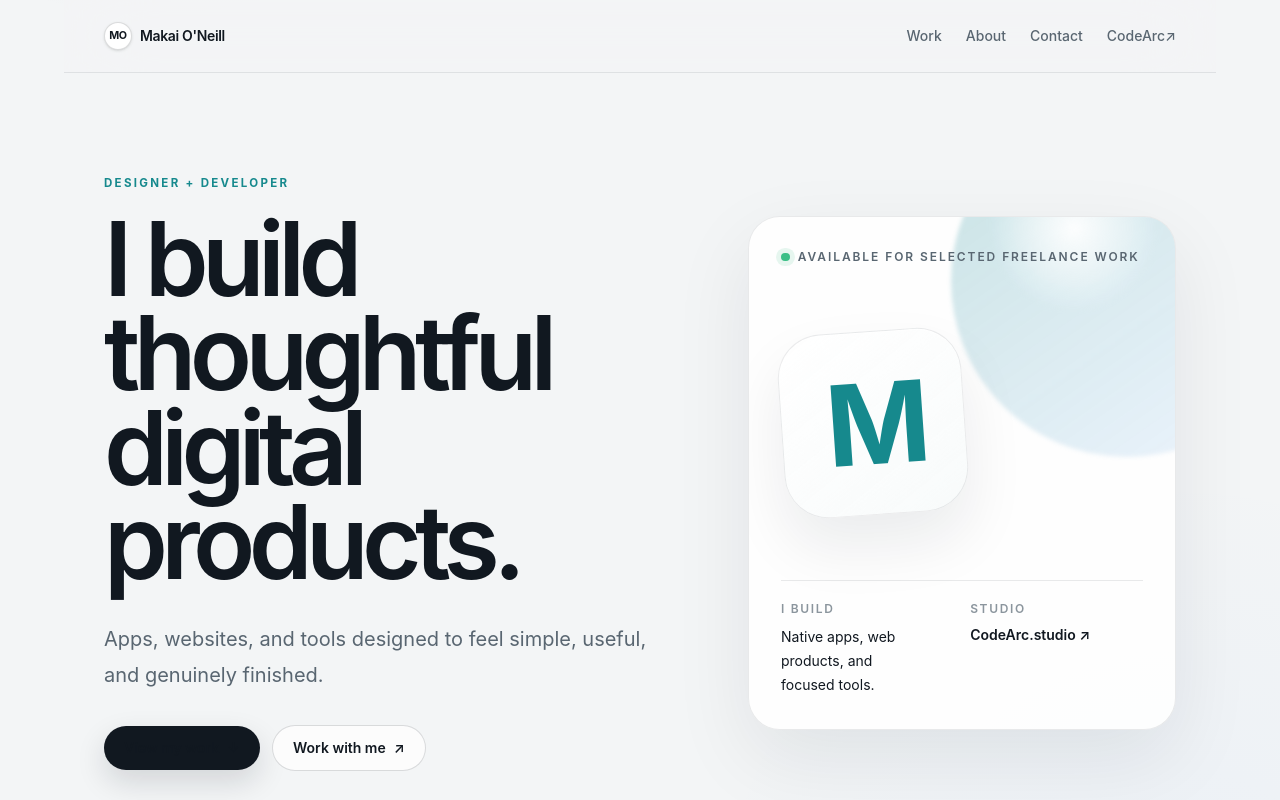
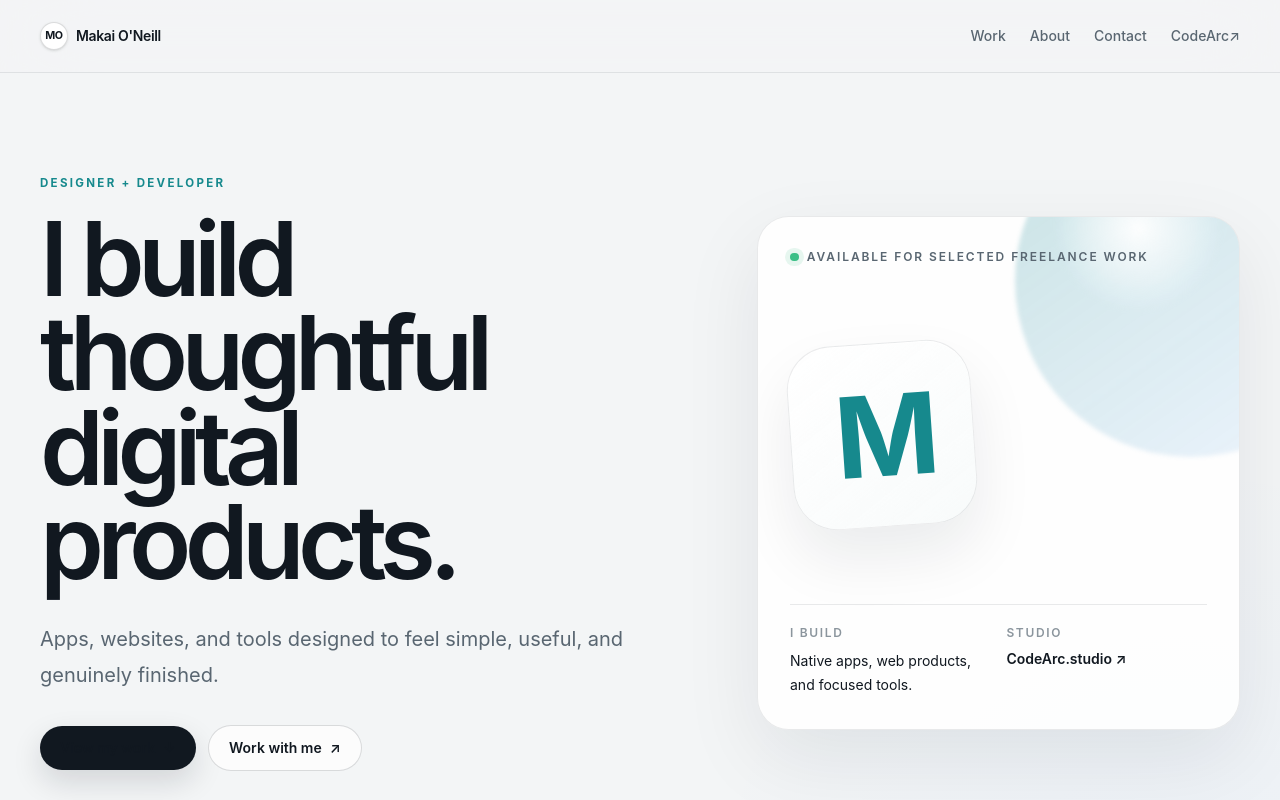
Before and after one commit to codearc-studio/makai-portfolio, a Next.js app: page / in a window 1280 px wide. Shown: the top 800 px of the page. Built offline with nearby package versions, Linux system fonts and the light colour scheme.

Commit message:
Update Portfolio Site

```diff
--- a/app/globals.css
+++ b/app/globals.css
@@ -161,6 +161,10 @@ p {
   transform: rotate(-4deg);
 }
 
+.hero-section {
+  min-height: clamp(40rem, calc(100svh - 10rem), 54rem);
+}
+
 .project-card {
   transition:
     transform 420ms cubic-bezier(0.22, 1, 0.36, 1),
@@ -209,43 +213,22 @@ p {
     --apple-ease: cubic-bezier(0.22, 1, 0.36, 1);
   }
 
-  .motion-fade-up {
-    transition:
-      opacity 760ms var(--apple-ease),
-      transform 860ms var(--apple-ease),
-      filter 860ms var(--apple-ease);
-    transition-delay: var(--motion-delay, 0ms);
-    will-change: opacity, transform, filter;
-  }
-
-  .motion-fade {
-    transition: opacity 680ms var(--apple-ease);
-    transition-delay: var(--motion-delay, 0ms);
-    will-change: opacity;
-  }
-
-  .motion-group .motion-fade-up,
-  .motion-group.motion-fade-up {
+  @keyframes hero-intro {
+    from {
       opacity: 0;
-    transform: translate3d(0, 28px, 0) scale(0.992);
+      transform: translate3d(0, 24px, 0) scale(0.992);
       filter: blur(7px);
     }
-
-  .motion-group .motion-fade,
-  .motion-group.motion-fade {
-    opacity: 0;
-  }
-
-  .motion-group.motion-visible .motion-fade-up,
-  .motion-group.motion-visible.motion-fade-up {
+    to {
       opacity: 1;
       transform: translate3d(0, 0, 0) scale(1);
       filter: blur(0);
     }
+  }
 
-  .motion-group.motion-visible .motion-fade,
-  .motion-group.motion-visible.motion-fade {
-    opacity: 1;
+  .hero-section .motion-fade-up {
+    animation: hero-intro 780ms var(--apple-ease) both;
+    animation-delay: var(--motion-delay, 0ms);
   }
 
   .motion-button {
@@ -286,6 +269,12 @@ p {
   }
 }
 
+@media (max-width: 1023px) {
+  .hero-section {
+    min-height: auto;
+  }
+}
+
 @media (max-width: 640px) {
   .ambient-grid {
     background-size: 42px 42px;
@@ -299,6 +288,32 @@ p {
   }
 }
 
+@media print {
+  .ambient-grid,
+  .hero-orb,
+  .contact-orb {
+    display: none !important;
+  }
+
+  .hero-section {
+    min-height: auto !important;
+  }
+
+  header {
+    position: static !important;
+  }
+
+  .motion-fade-up,
+  .motion-fade,
+  .motion-group .motion-fade-up,
+  .motion-group .motion-fade {
+    opacity: 1 !important;
+    transform: none !important;
+    filter: none !important;
+    animation: none !important;
+  }
+}
+
 @media (prefers-reduced-motion: reduce) {
   *,
   *::before,
--- a/app/page.tsx
+++ b/app/page.tsx
@@ -145,49 +145,15 @@ export default function Home() {
     return () => window.clearTimeout(timeout);
   }, [isClosing]);
 
-  useEffect(() => {
-    const motionSections = Array.from(
-      document.querySelectorAll<HTMLElement>("[data-motion-section]"),
-    );
 
-    if (!motionSections.length) {
-      return;
-    }
-
-    if (window.matchMedia("(prefers-reduced-motion: reduce)").matches) {
-      motionSections.forEach((section) => section.classList.add("motion-visible"));
-      return;
-    }
-
-    const observer = new IntersectionObserver(
-      (entries) => {
-        entries.forEach((entry) => {
-          if (!entry.isIntersecting) {
-            return;
-          }
-
-          entry.target.classList.add("motion-visible");
-          observer.unobserve(entry.target);
-        });
-      },
-      {
-        threshold: 0.14,
-        rootMargin: "0px 0px -6% 0px",
-      },
-    );
-
-    motionSections.forEach((section) => observer.observe(section));
-
-    return () => observer.disconnect();
-  }, []);
 
   return (
-    <main id="top" className="relative min-h-screen overflow-hidden">
+    <main id="top" className="relative min-h-screen overflow-x-clip">
       <div className="ambient-grid" aria-hidden="true" />
 
-      <div className="mx-auto w-full max-w-6xl px-5 sm:px-8 lg:px-10">
+      <div className="mx-auto w-full max-w-[90rem] px-5 sm:px-8 lg:px-10">
         <header className="sticky top-0 z-40 -mx-5 border-b border-[color:var(--border)] bg-[color:var(--nav)] px-5 backdrop-blur-2xl sm:-mx-8 sm:px-8 lg:-mx-10 lg:px-10">
-          <div className="mx-auto flex h-[4.5rem] max-w-6xl items-center justify-between gap-5">
+          <div className="mx-auto flex h-[4.5rem] max-w-[90rem] items-center justify-between gap-5">
             <a
               href="#top"
               className="group inline-flex items-center gap-2 text-sm font-semibold tracking-tight text-[color:var(--foreground)]"
@@ -226,7 +192,7 @@ export default function Home() {
         <div className="flex flex-col gap-24 py-12 sm:gap-28 sm:py-16 lg:gap-32 lg:py-20">
           <section
             data-motion-section
-            className="motion-group grid min-h-[calc(100svh-10rem)] items-center gap-12 lg:grid-cols-[1.15fr_0.85fr] lg:gap-16"
+            className="hero-section motion-group grid items-center gap-12 lg:grid-cols-[1.15fr_0.85fr] lg:gap-16"
           >
             <div className="motion-fade-up space-y-8">
               <div className="space-y-5">
@@ -305,7 +271,7 @@ export default function Home() {
               <p className="motion-fade-up eyebrow">Selected work</p>
               <div className="motion-fade-up motion-d2 space-y-4">
                 <h2 className="max-w-3xl text-4xl font-semibold tracking-[-0.045em] text-[color:var(--foreground)] sm:text-5xl">
-                  The work matters more than the tool list.
+                  A few things I&apos;ve designed and shipped.
                 </h2>
                 <p className="max-w-2xl text-base leading-8 text-[color:var(--muted)] sm:text-lg">
                   A mix of products I&apos;m building myself and client work I&apos;ve shipped through CodeArc.studio.
```
Lines whose indentation alone changed are shown as unchanged.
